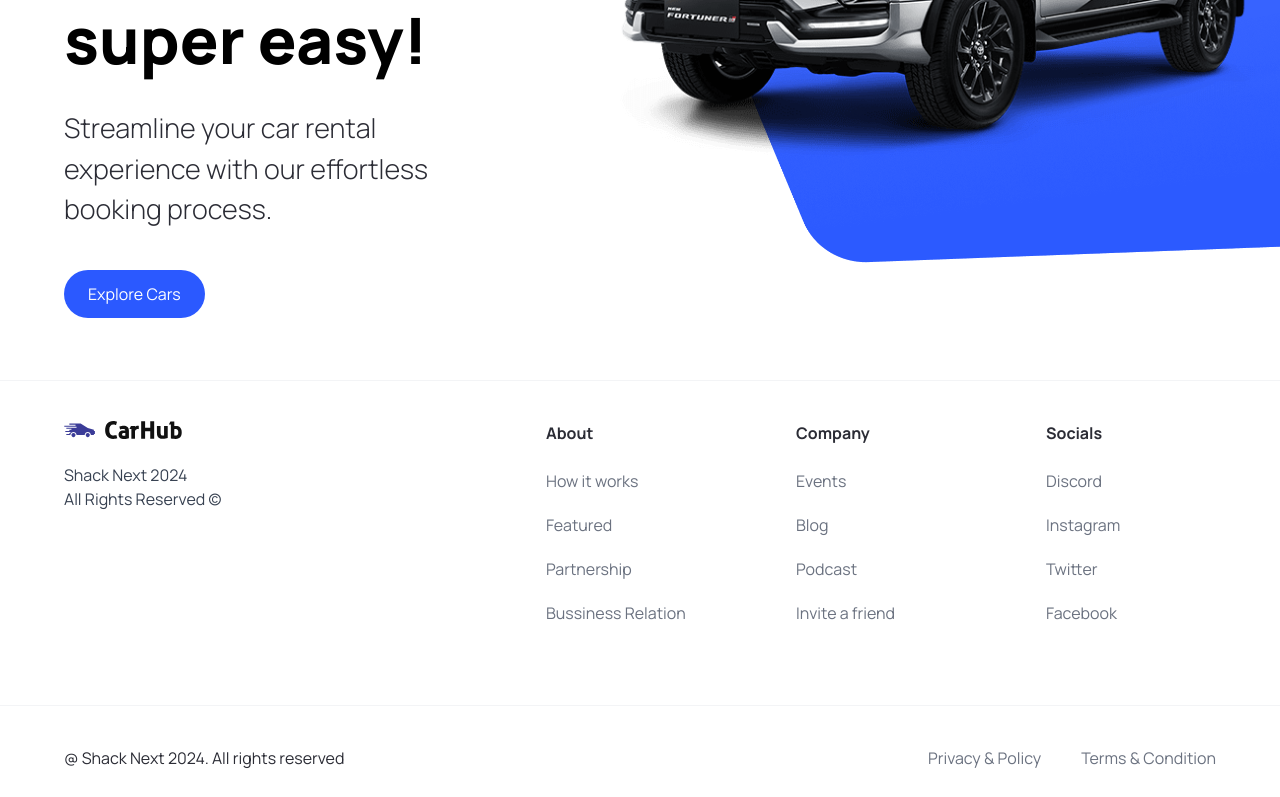
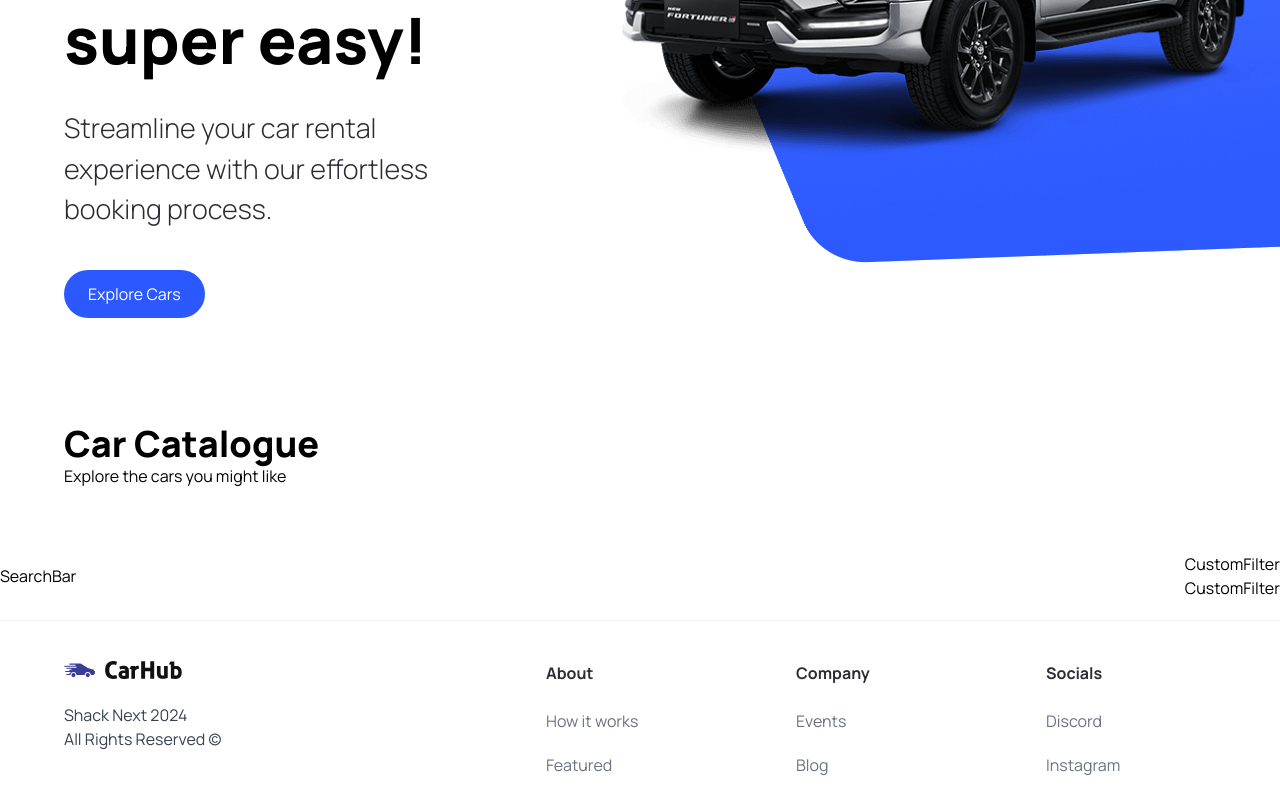
Before and after one commit to ShackArbeit/NextCar, a Next.js app: page / in a window 1280 px wide. Shown: the part 440-1237 px from the top of the page. Built offline with nearby package versions, Linux system fonts and the light colour scheme.

Commit message:
Add Lists

```diff
--- a/app/page.tsx
+++ b/app/page.tsx
@@ -1,10 +1,24 @@
 import Image from 'next/image'
 import { Hero } from '@/components'
+import {SearchBar} from '@/components'
+import {CustomFilter} from '@/components'
 
 export default function Home() {
   return (
     <main className="overflow-hidden">
      <Hero/>
+     <div className='mt-12 padding-x padding-y max-width' id='discover'>
+        <h1 className='text-4xl font-extrabold'> Car Catalogue</h1>
+        <p>Explore the cars you might like </p>
+     </div>
+     <div className='home__filters'>
+        <SearchBar/>
+
+        <div className='homr__filter-container'>
+            <CustomFilter/>
+            <CustomFilter/>
+        </div>
+     </div>
     </main>
   )
 }
--- /dev/null
+++ b/components/CustomFilter.tsx
@@ -0,0 +1,9 @@
+
+
+const CustomFilter = () => {
+  return (
+    <div>CustomFilter</div>
+  )
+}
+
+export default CustomFilter
--- /dev/null
+++ b/components/SearchBar.tsx
@@ -0,0 +1,9 @@
+
+
+const SearchBar = () => {
+  return (
+    <div>SearchBar</div>
+  )
+}
+
+export default SearchBar
--- a/components/index.tsx
+++ b/components/index.tsx
@@ -2,5 +2,13 @@ import Hero from "./Hero";
 import CustomButton from "./CustomButton";
 import Navbar from "./Navbar";
 import Footer from "./Footer";
+import SearchBar from "./SearchBar";
+import CustomFilter from "./CustomFilter";
 
-export {Hero,CustomButton,Navbar,Footer}
+export {Hero,
+        CustomButton,
+        Navbar,
+        Footer,
+        SearchBar,
+        CustomFilter
+    }
```
